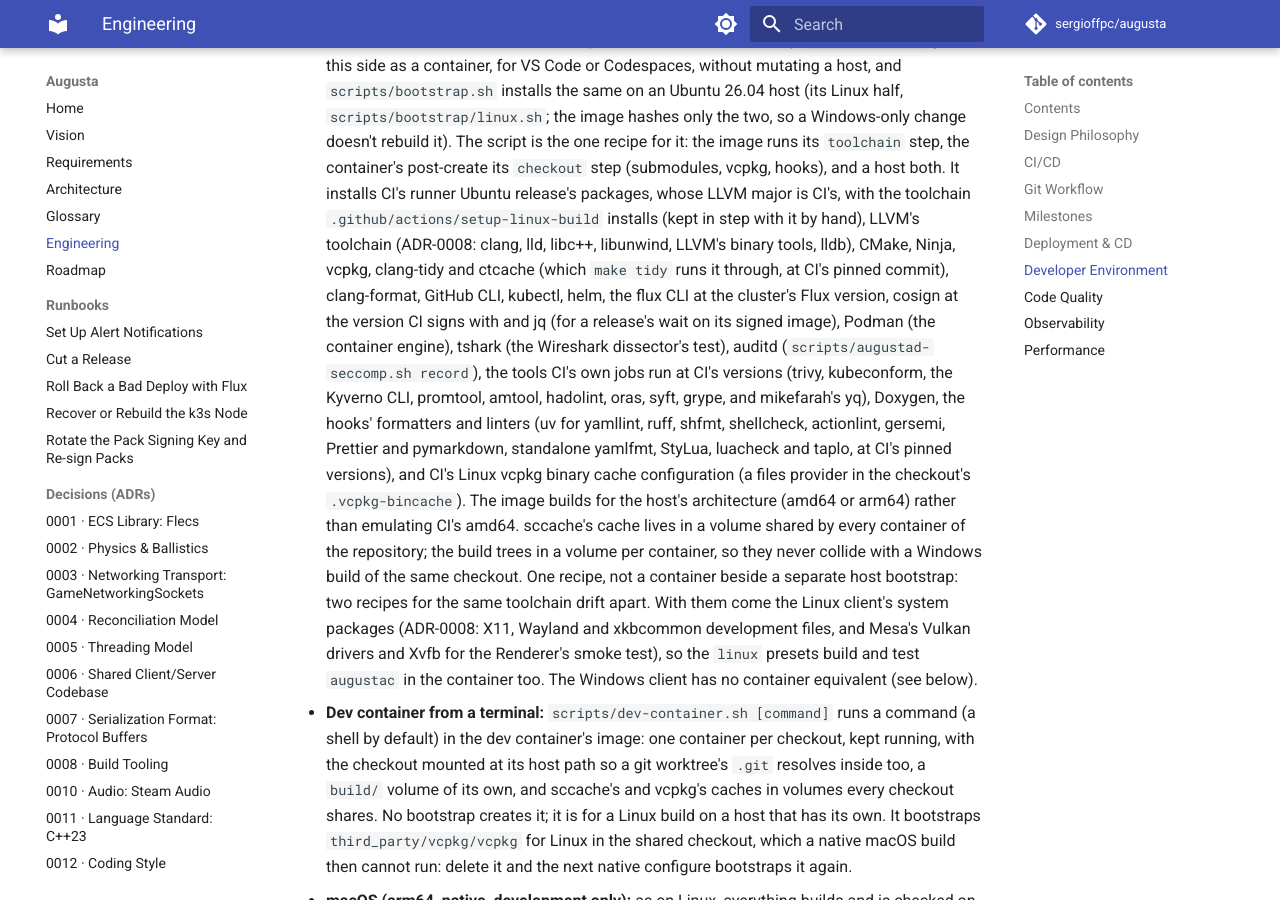
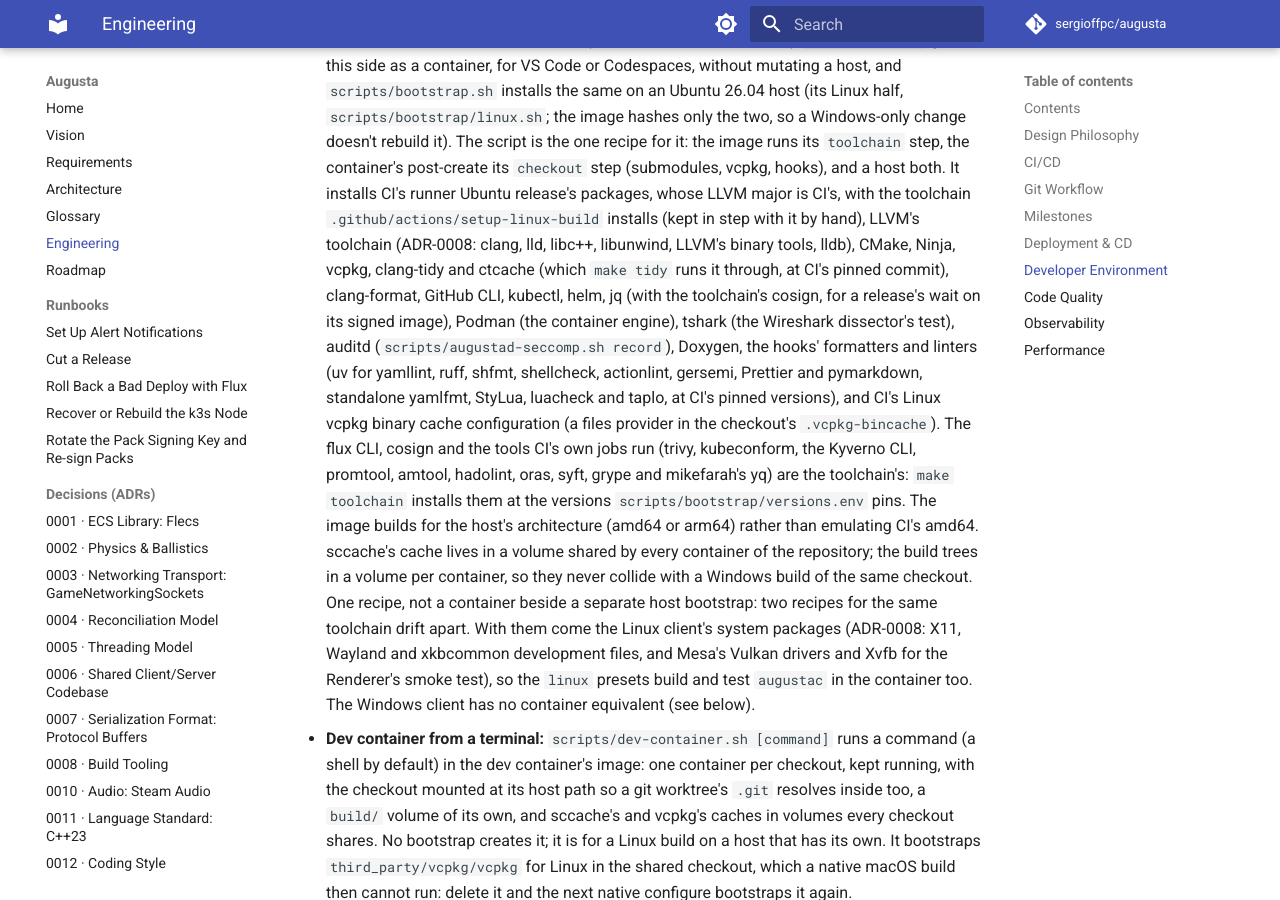
Before and after one commit to sergioffpc/augusta, an MkDocs documentation site: the page built from docs/ENGINEERING.md, in a window 1280 px wide and 900 px high, scrolled down 11544 px. Built offline with MkDocs 1.6.1 and Material for MkDocs 9.7.7, drawn with Linux system fonts in a browser that asks for light colours; comment, search, counter and statistics services are not loaded; some of the changed text lies outside the part shown.

Commit message:
feat(toolchain): run CI's and the operators' tools from .toolchain/bin
trivy, kubeconform, the Kyverno CLI, promtool, amtool, hadolint, oras,
syft, grype, yq, flux and cosign join the toolchain (ADR-0077): one
version each in scripts/bootstrap/versions.env, run by developers,
operators and CI from .toolchain/bin.

- Each platform's bootstrap script prints its release assets and
  SHA-256s (toolchain_releases); toolchain.sh downloads, verifies and
  extracts them into the shared store. The bootstrap no longer installs
  them onto the system.
- make toolchain-check probes each one's version; a version line now
  matches up to a space, as promtool and amtool print more after it.
- CI's jobs that run them set up the toolchain instead of their own
  downloads or the actions' installs: cosign-installer, setup-oras,
  sbom-action and scan-action give way to cosign, oras, syft and grype
  from .toolchain/bin, and yq is no longer the runner image's.
- The runbooks that run flux or cosign say to source .toolchain/activate.

Co-Authored-By: Claude Opus 5.5 <noreply@anthropic.com>

```diff
--- a/docs/ENGINEERING.md
+++ b/docs/ENGINEERING.md
@@ -520,25 +520,26 @@ no self-hosted GitHub Actions runner in this pipeline).
   with it by hand), LLVM's toolchain (ADR-0008: clang, lld, libc++, libunwind,
   LLVM's binary tools, lldb), CMake, Ninja, vcpkg, clang-tidy and ctcache (which
   `make tidy` runs it through, at CI's pinned commit), clang-format, GitHub CLI,
-  kubectl, helm, the flux CLI at the cluster's Flux version, cosign at the
-  version CI signs with and jq (for a release's wait on its signed image),
-  Podman (the container engine), tshark (the Wireshark dissector's test), auditd
-  (`scripts/augustad-seccomp.sh record`), the tools CI's own jobs run at CI's
-  versions (trivy, kubeconform, the Kyverno CLI, promtool, amtool, hadolint,
-  oras, syft, grype, and mikefarah's yq), Doxygen, the hooks' formatters and
-  linters (uv for yamllint, ruff, shfmt, shellcheck, actionlint, gersemi,
-  Prettier and pymarkdown, standalone yamlfmt, StyLua, luacheck and taplo, at
-  CI's pinned versions), and CI's Linux vcpkg binary cache configuration (a
-  files provider in the checkout's `.vcpkg-bincache`). The image builds for the
-  host's architecture (amd64 or arm64) rather than emulating CI's amd64.
-  sccache's cache lives in a volume shared by every container of the repository;
-  the build trees in a volume per container, so they never collide with a
-  Windows build of the same checkout. One recipe, not a container beside a
-  separate host bootstrap: two recipes for the same toolchain drift apart. With
-  them come the Linux client's system packages (ADR-0008: X11, Wayland and
-  xkbcommon development files, and Mesa's Vulkan drivers and Xvfb for the
-  Renderer's smoke test), so the `linux` presets build and test `augustac` in
-  the container too. The Windows client has no container equivalent (see below).
+  kubectl, helm, jq (with the toolchain's cosign, for a release's wait on its
+  signed image), Podman (the container engine), tshark (the Wireshark
+  dissector's test), auditd (`scripts/augustad-seccomp.sh record`), Doxygen, the
+  hooks' formatters and linters (uv for yamllint, ruff, shfmt, shellcheck,
+  actionlint, gersemi, Prettier and pymarkdown, standalone yamlfmt, StyLua,
+  luacheck and taplo, at CI's pinned versions), and CI's Linux vcpkg binary
+  cache configuration (a files provider in the checkout's `.vcpkg-bincache`).
+  The flux CLI, cosign and the tools CI's own jobs run (trivy, kubeconform, the
+  Kyverno CLI, promtool, amtool, hadolint, oras, syft, grype and mikefarah's yq)
+  are the toolchain's: `make toolchain` installs them at the versions
+  `scripts/bootstrap/versions.env` pins. The image builds for the host's
+  architecture (amd64 or arm64) rather than emulating CI's amd64. sccache's
+  cache lives in a volume shared by every container of the repository; the build
+  trees in a volume per container, so they never collide with a Windows build of
+  the same checkout. One recipe, not a container beside a separate host
+  bootstrap: two recipes for the same toolchain drift apart. With them come the
+  Linux client's system packages (ADR-0008: X11, Wayland and xkbcommon
+  development files, and Mesa's Vulkan drivers and Xvfb for the Renderer's smoke
+  test), so the `linux` presets build and test `augustac` in the container too.
+  The Windows client has no container equivalent (see below).
 - **Dev container from a terminal:** `scripts/dev-container.sh [command]` runs a
   command (a shell by default) in the dev container's image: one container per
   checkout, kept running, with the checkout mounted at its host path so a git
@@ -587,13 +588,14 @@ no self-hosted GitHub Actions runner in this pipeline).
   and LLVM (`clang-cl` and `lld-link` for the build, `clang-format`/`clang-tidy`
   for the hooks below), pinned to the LLVM version CI's Ubuntu runner ships and
   CI's Windows jobs install, so a local build and the hooks agree with CI's
-  gates, kubectl, helm and the flux CLI, for the cluster, and cosign, jq, tshark
-  (through Wireshark) and the tools CI's own jobs run, as the Linux half's, with
-  Podman and its WSL 2 machine; auditd, which records a Linux kernel's syscalls,
-  has no Windows counterpart. It also puts Git's `bin` directory on PATH, so
-  `bash scripts/<script>.sh` runs from PowerShell and cmd, and the workspace's
-  VS Code settings point the Kubernetes extension and its terminals at the
-  day-to-day kubeconfig, `~/.kube/augusta.yaml`.
+  gates, kubectl and helm, for the cluster, and jq and tshark (through
+  Wireshark), as the Linux half's, with Podman and its WSL 2 machine (flux,
+  cosign and the tools CI's own jobs run being the toolchain's there too);
+  auditd, which records a Linux kernel's syscalls, has no Windows counterpart.
+  It also puts Git's `bin` directory on PATH, so `bash scripts/<script>.sh` runs
+  from PowerShell and cmd, and the workspace's VS Code settings point the
+  Kubernetes extension and its terminals at the day-to-day kubeconfig,
+  `~/.kube/augusta.yaml`.
 - **Uninstall:** `scripts/bootstrap.sh uninstall` undoes a bootstrap on every
   platform: what its toolchain step installed that was not there before, which
   it records in a manifest of the machine's (each package, file, PATH entry,
```
Also changed, not shown: docs/runbooks/cut-release.md (+5 -3 lines), docs/runbooks/flux-rollback.md (+6 -2 lines), docs/runbooks/k3s-node-recovery.md (+4 -4 lines), docs/runbooks/pack-key-rotation.md (+1 -1 lines), 11 other files.
